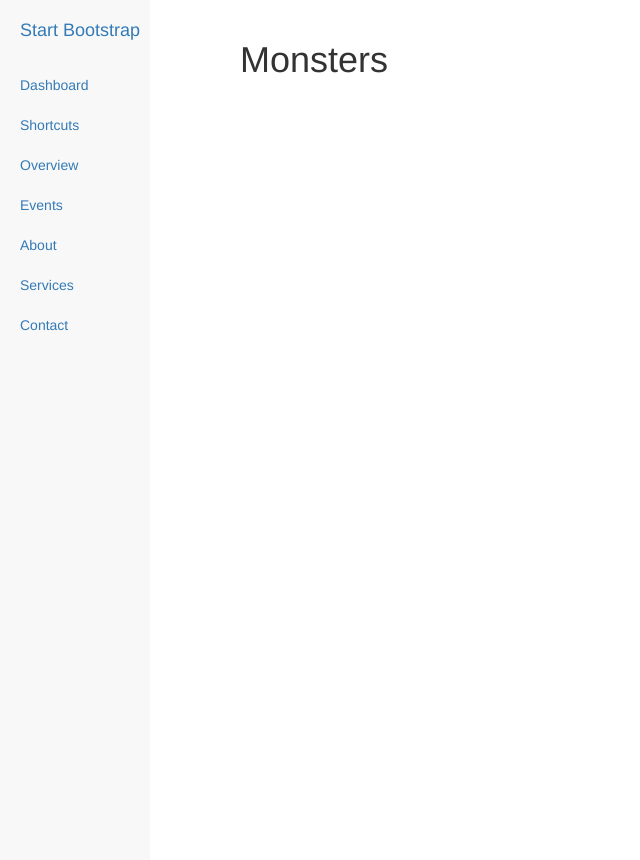
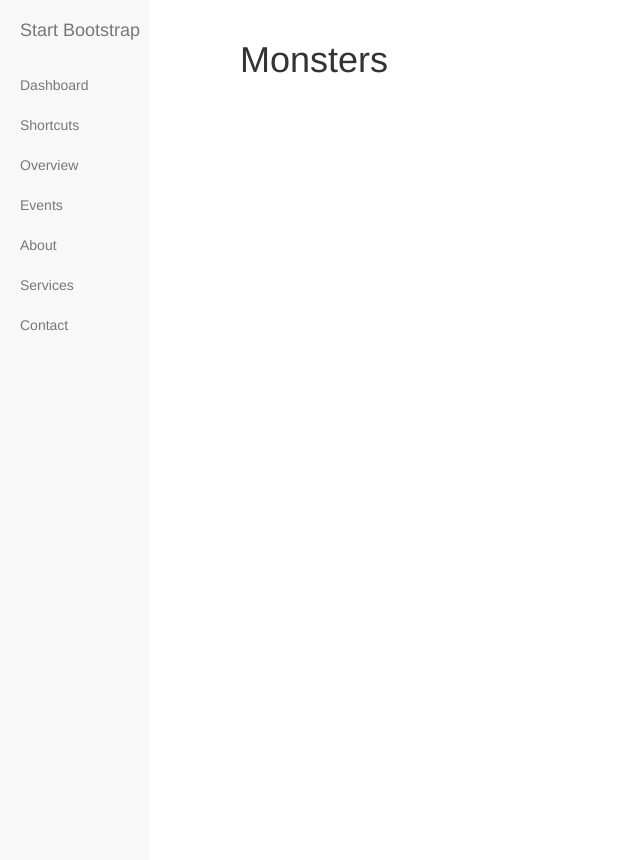
Before and after one commit to Adam-Davenport/dmtools, a Django app: page /monsters/ in a window 1280 px wide. Shown: the part 51-911 px from the top of the page, without its empty margins (0-640 px from the left). Run offline with Django 3.2, Linux system fonts and the light colour scheme; some libraries are stand-ins or nearby versions.

Commit message:
Changing text color

```diff
--- a/dmtools/static/css/simple-sidebar.css
+++ b/dmtools/static/css/simple-sidebar.css
@@ -73,7 +73,7 @@
 .sidebar-nav li a {
     display: block;
     text-decoration: none;
-    /*color: #999999;*/
+    color: #777;
 }
 
 .sidebar-nav li a:hover {
@@ -94,7 +94,7 @@
 }
 
 .sidebar-nav > .sidebar-brand a {
-    /*color: #999999;*/
+    color: #777;
 }
 
 .sidebar-nav > .sidebar-brand a:hover {
```
